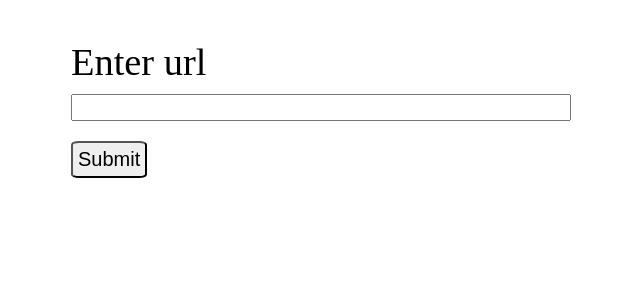
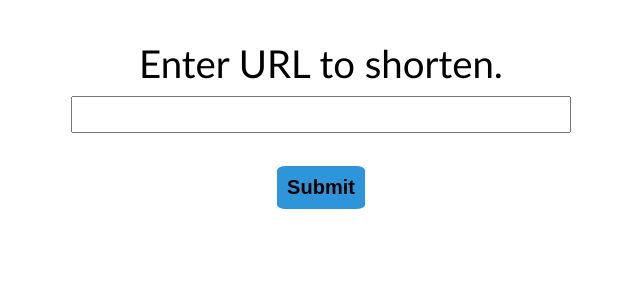
Before and after one commit to ExplorerKut/URL_shortener, a Flask app: page / in a window 1280 px wide. Shown: the top 300 px of the page, without its empty margins (319-959 px from the left). Run offline with Flask 2, Linux system fonts and the light colour scheme.

Commit message:
changed css

```diff
--- a/static/main.css
+++ b/static/main.css
@@ -5,8 +5,9 @@
 .main-body{
     display: flex;
     flex-direction: column;
-    justify-content: center;
+    /* justify-content: center; */
     align-items: center;
+    font-family: 'Gill Sans', 'Gill Sans MT', Calibri, 'Trebuchet MS', sans-serif;
 }
 .child{
     margin:40px;
@@ -18,22 +19,43 @@
     width: 500px;
     font-size: 1em;
 }
+.url-details{
+    display: flex;
+    flex-direction: column;
+    align-items: center;
+}
 label{
-    margin-bottom:30px;
+    /* margin-bottom:30px; */
     font-size: 2em;
     text-align: left;
 
 }
 input[type=text]{
     width: 100%;
+    padding: 5px 5px 5px 5px;
 }
 input[type=submit]{
-    padding: 5px 5px 5px 5px;
+    padding: 10px 10px 10px 10px;
     border-radius: 10%;
+    border: 5px;
+    background-color: rgb(163, 163, 163);
+    align-self: center;
+    font-weight: bold;
+    background-color: rgb(47, 149, 218);
 }
 
 input{
     margin-top:10px;
     font-size:20px;
+
+}
+.child2{
+    margin-bottom: 20px;
+}
+.child2 a{
+    margin-top: 10px;
     margin-bottom: 10px;
 }
+span{
+    font-size: 1.3em;
+}
--- a/templates/index.html
+++ b/templates/index.html
@@ -7,7 +7,7 @@
         <div class="main-body">
             <div class="child">
                 <form class="url-details" method="POST">
-                    <label for="original_url">Enter url</label>
+                    <label for="original_url">Enter URL to shorten.</label>
                     <input type="text" name="org_url" id="original_url" value="{{request.form['url']}}"><br>
                     <input type="submit">
                 </form>
```
